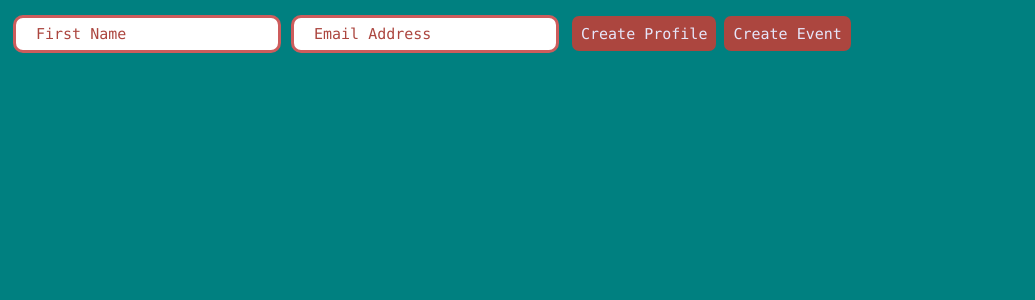
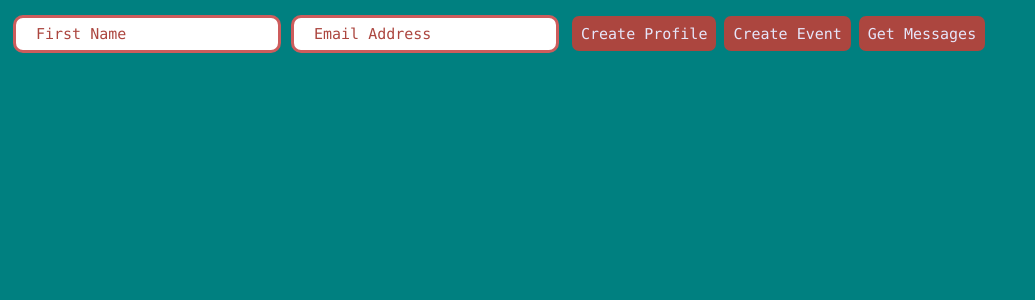
Before and after one commit to chelletuerk/iterable-demo, a React (Create React App) app: page / in a window 1280 px wide. Shown: the top 300 px of the page, without its empty margins (0-1035 px from the left). Built offline with nearby package versions, Linux system fonts and the light colour scheme; no server answers.

Commit message:
successful GET request on click

```diff
--- a/src/components/App.js
+++ b/src/components/App.js
@@ -17,6 +17,7 @@ class App extends Component {
     }
     this.createProfile = this.createProfile.bind(this)
     this.createEvent = this.createEvent.bind(this)
+    this.getMessages = this.getMessages.bind(this)
     this.handleFirstNameInput = this.handleFirstNameInput.bind(this)
     this.handleEmailInput = this.handleEmailInput.bind(this)
   }
@@ -125,6 +126,37 @@ class App extends Component {
     })
   }
 
+  getMessages(e) {
+    var axios = require('axios');
+    var data = JSON.stringify({
+    "email": "michelletuerk@gmail.com",
+    "dataFields": {
+        "firstName": "Chelle",
+        "isWebUser": true,
+        "SA_WebUser_Test_Key": "completed"
+    },
+    "userId": "22"
+    });
+
+    var config = {
+    method: 'get',
+    url: 'https://api.iterable.com/api/inApp/getMessages?email=michelletuerk@gmail.com&userId=michelletuerk@gmail.com&API_KEY=349dcc9373c74c6699c5d1204a271695&count=5',
+    headers: {
+        'API_KEY': '349dcc9373c74c6699c5d1204a271695',
+        'Content-Type': 'application/json'
+    },
+    data : data
+    };
+
+    axios(config)
+    .then(function (response) {
+    console.log(JSON.stringify(response.data))
+    })
+    .catch(function (error) {
+    console.log(error)
+    })
+  }
+
   render() {
     return (
       <div className='App'>
@@ -152,6 +184,12 @@ class App extends Component {
           handleClick={this.createEvent}
           buttonDisabled={this.buttonDisabled}
         />
+        <Button
+          className='getMessages'
+          text='Get Messages'
+          handleClick={this.getMessages}
+          buttonDisabled={this.buttonDisabled}
+        />
        <h2>{this.state.firstName}</h2>
        <h2>{this.state.email}</h2>
       </div>
```
